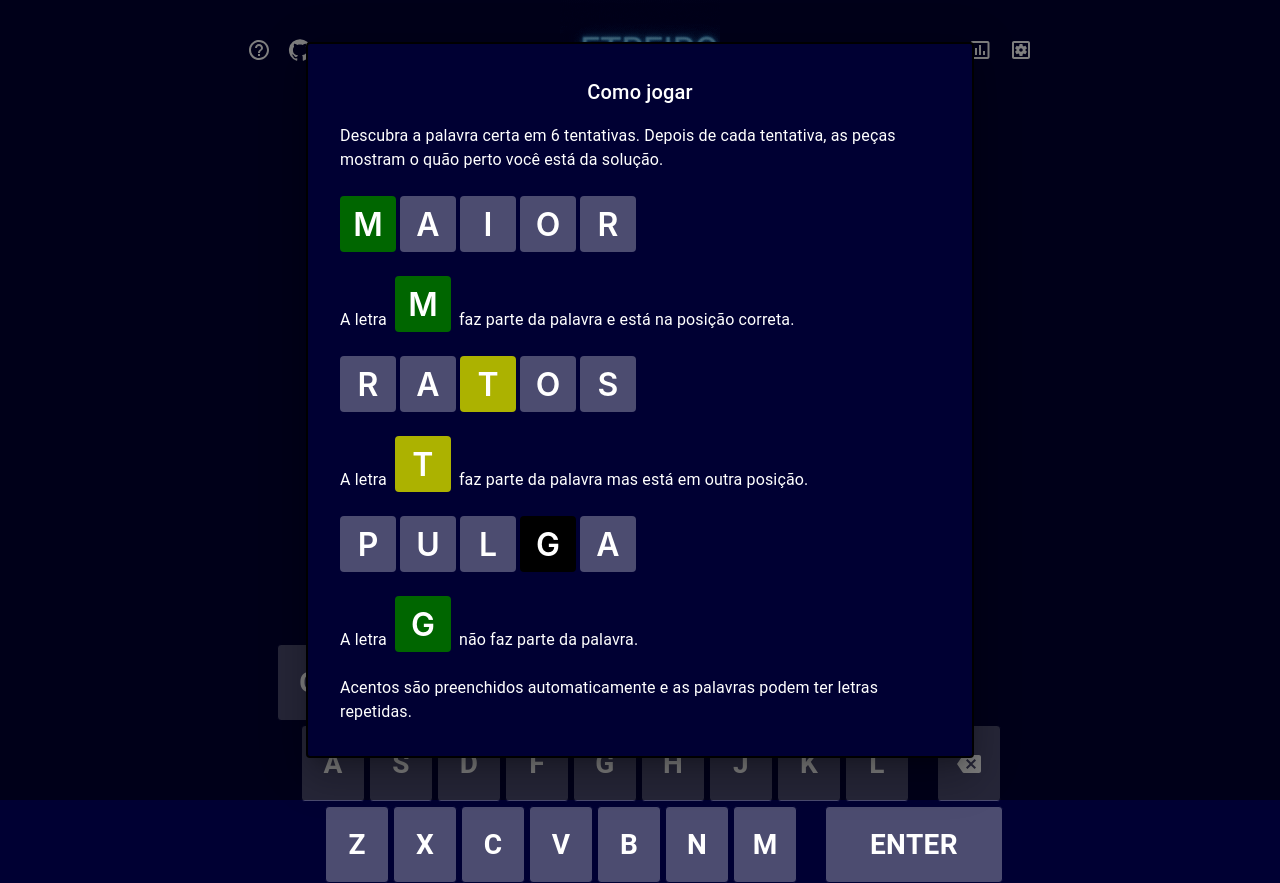
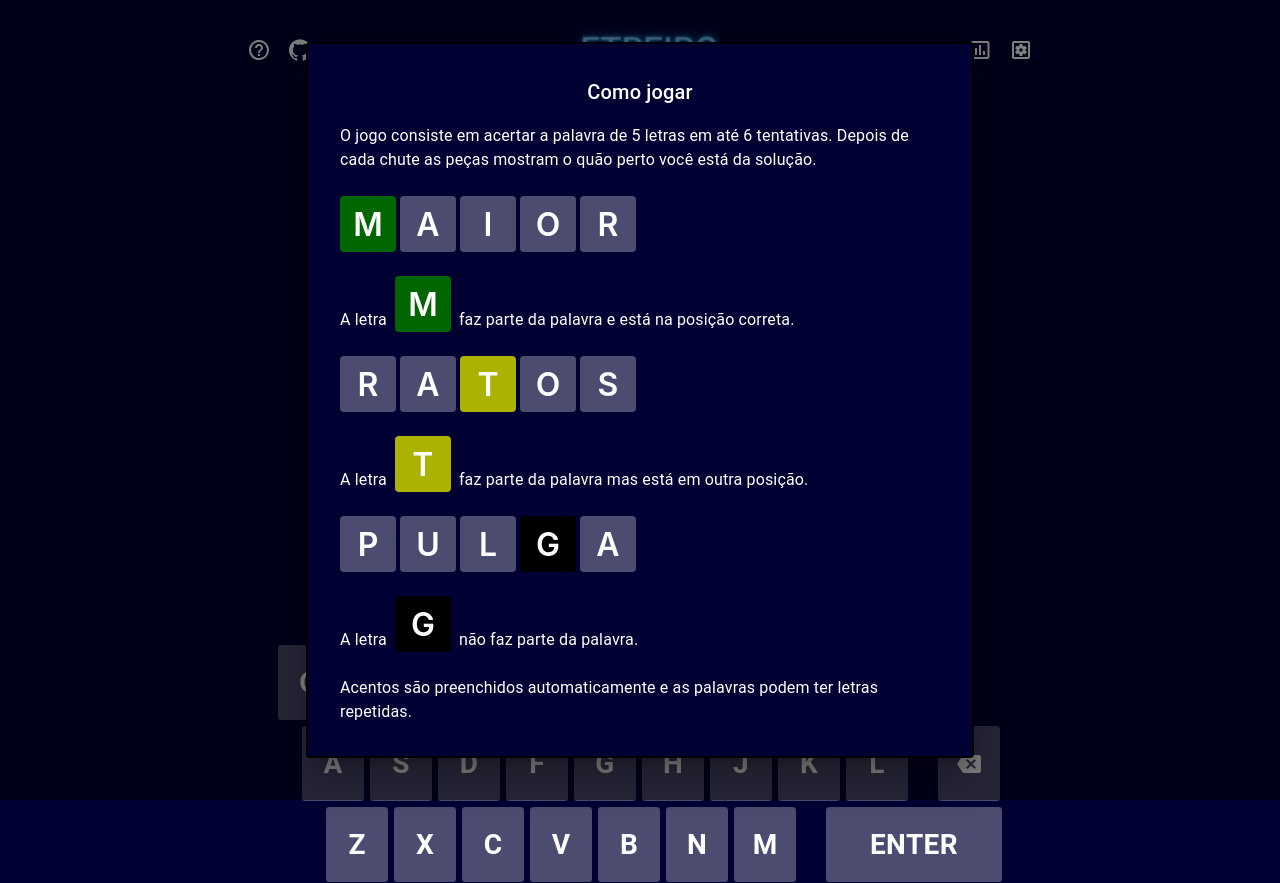
Before and after one commit to Arthutu/letreiro, a React (Create React App) app: page / in a window 1280 px wide. Both pictures are taken after a click on the button 259 px from the left and 50 px from the top of the page. Built offline with nearby package versions, Linux system fonts and the light colour scheme.

Commit message:
fix letter color in helper modal

```diff
--- a/src/modules/home/header/components/helper-modal/content.tsx
+++ b/src/modules/home/header/components/helper-modal/content.tsx
@@ -54,13 +54,40 @@ const getColoredExampleWord = (exampleWord: string): JSX.Element => {
   );
 };
 
+const getColoredLetter = (letter: string, colorHex: string): JSX.Element => {
+  return (
+    <Box
+      sx={{
+        width: "3.5em",
+        height: "3.5em",
+        backgroundColor: colorHex,
+        borderRadius: "4px",
+        display: "flex",
+        justifyContent: "center",
+        alignItems: "center",
+      }}
+    >
+      <span
+        style={{
+          color: "white",
+          fontSize: "2em",
+          fontWeight: "600",
+        }}
+      >
+        {letter}
+      </span>
+    </Box>
+  );
+};
+
 export default function HelperModalContent() {
   return (
     <>
       <Stack direction="column" spacing={3}>
         <Typography>
-          Descubra a palavra certa em 6 tentativas. Depois de cada tentativa, as
-          peças mostram o quão perto você está da solução.
+          O jogo consiste em acertar a palavra de 5 letras em até 6 tentativas.
+          Depois de cada chute as peças mostram o quão perto você está da
+          solução.
         </Typography>
         {getColoredExampleWord(FIRST_WORD_EXAMPLE)}
         <Stack direction="row" spacing={1}>
@@ -73,27 +100,7 @@ export default function HelperModalContent() {
           >
             A letra
           </Typography>
-          <Box
-            sx={{
-              width: "3.5em",
-              height: "3.5em",
-              backgroundColor: "#006600",
-              borderRadius: "4px",
-              display: "flex",
-              justifyContent: "center",
-              alignItems: "center",
-            }}
-          >
-            <span
-              style={{
-                color: "white",
-                fontSize: "2em",
-                fontWeight: "600",
-              }}
-            >
-              {FIRST_WORD_EXAMPLE.split("")[0]}
-            </span>
-          </Box>
+          {getColoredLetter(FIRST_WORD_EXAMPLE[0], "#006600")}
           <Typography
             sx={{
               display: "flex",
@@ -115,27 +122,7 @@ export default function HelperModalContent() {
           >
             A letra
           </Typography>
-          <Box
-            sx={{
-              width: "3.5em",
-              height: "3.5em",
-              backgroundColor: "#acb200",
-              borderRadius: "4px",
-              display: "flex",
-              justifyContent: "center",
-              alignItems: "center",
-            }}
-          >
-            <span
-              style={{
-                color: "white",
-                fontSize: "2em",
-                fontWeight: "600",
-              }}
-            >
-              {SECOND_WORD_EXAMPLE.split("")[2]}
-            </span>
-          </Box>
+          {getColoredLetter(SECOND_WORD_EXAMPLE[2], "#acb200")}
           <Typography
             sx={{
               display: "flex",
@@ -157,27 +144,7 @@ export default function HelperModalContent() {
           >
             A letra
           </Typography>
-          <Box
-            sx={{
-              width: "3.5em",
-              height: "3.5em",
-              backgroundColor: "#006600",
-              borderRadius: "4px",
-              display: "flex",
-              justifyContent: "center",
-              alignItems: "center",
-            }}
-          >
-            <span
-              style={{
-                color: "white",
-                fontSize: "2em",
-                fontWeight: "600",
-              }}
-            >
-              {THIRD_WORD_EXAMPLE.split("")[3]}
-            </span>
-          </Box>
+          {getColoredLetter(THIRD_WORD_EXAMPLE[3], "#000000")}
           <Typography
             sx={{
               display: "flex",
```
